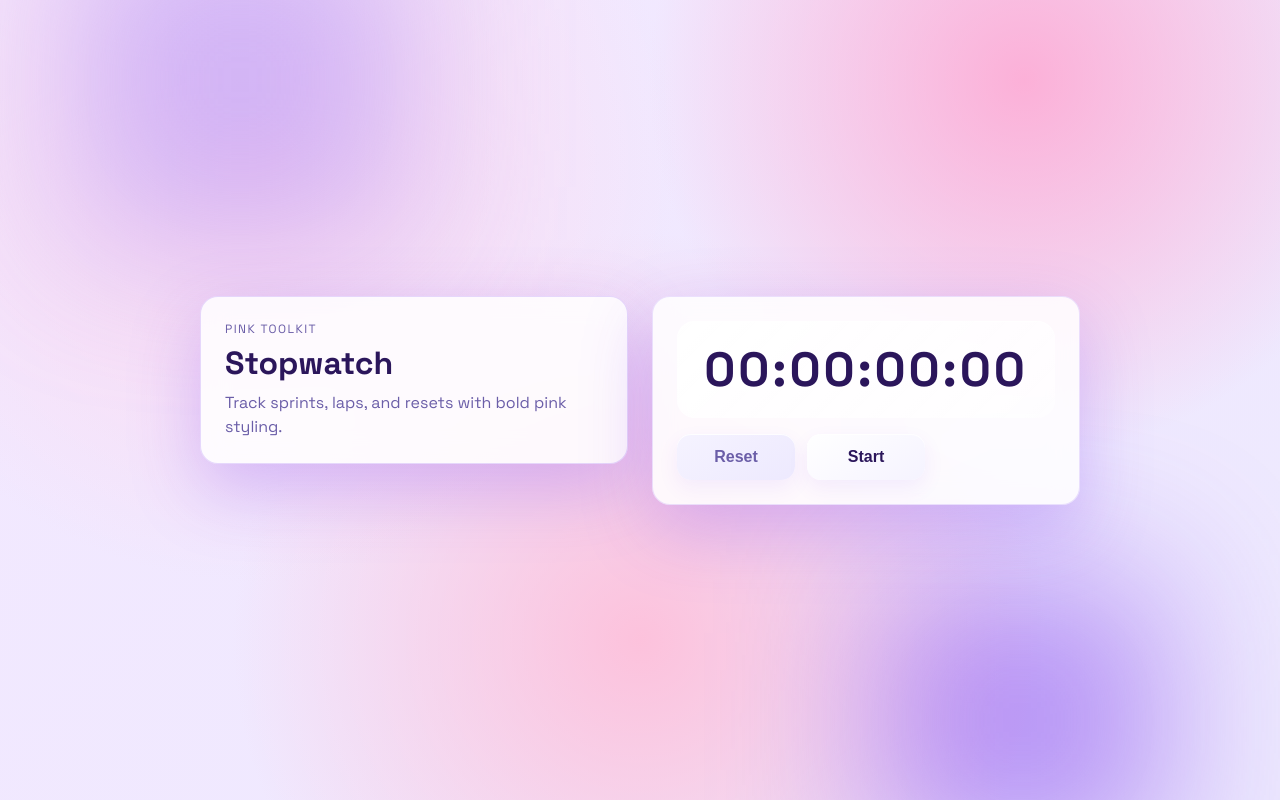
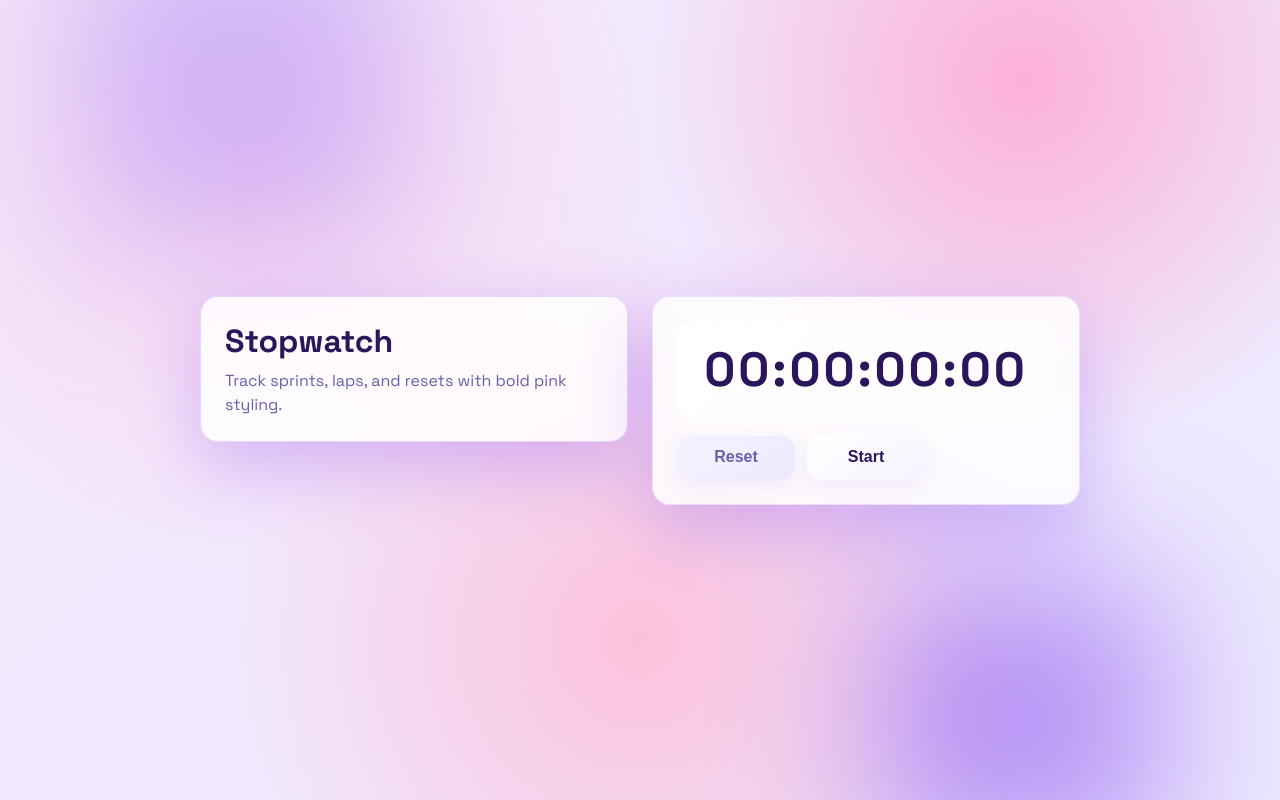
Before and after one commit to llomojessielyn/final-project-elec3, a plain HTML site: page stopwatch/index.html in a window 1280 px wide. Drawn offline with Linux system fonts and the light colour scheme.

Commit message:
index.html

```diff
--- a/stopwatch/index.html
+++ b/stopwatch/index.html
@@ -14,7 +14,6 @@
     <div class="glow glow-2"></div>
     <main class="shell">
         <header class="hero">
-            <p class="eyebrow">Pink Toolkit</p>
             <h1>Stopwatch</h1>
             <p class="lede">Track sprints, laps, and resets with bold pink styling.</p>
         </header>
```
